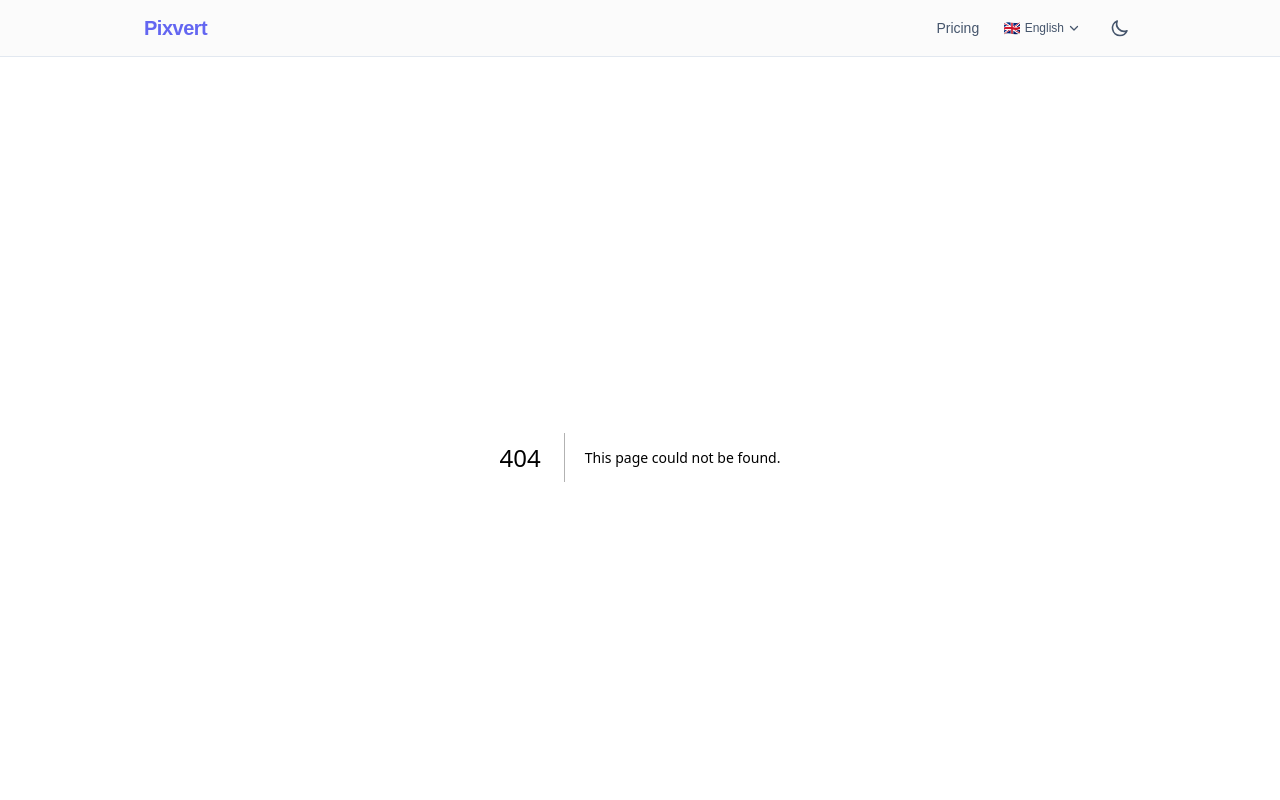
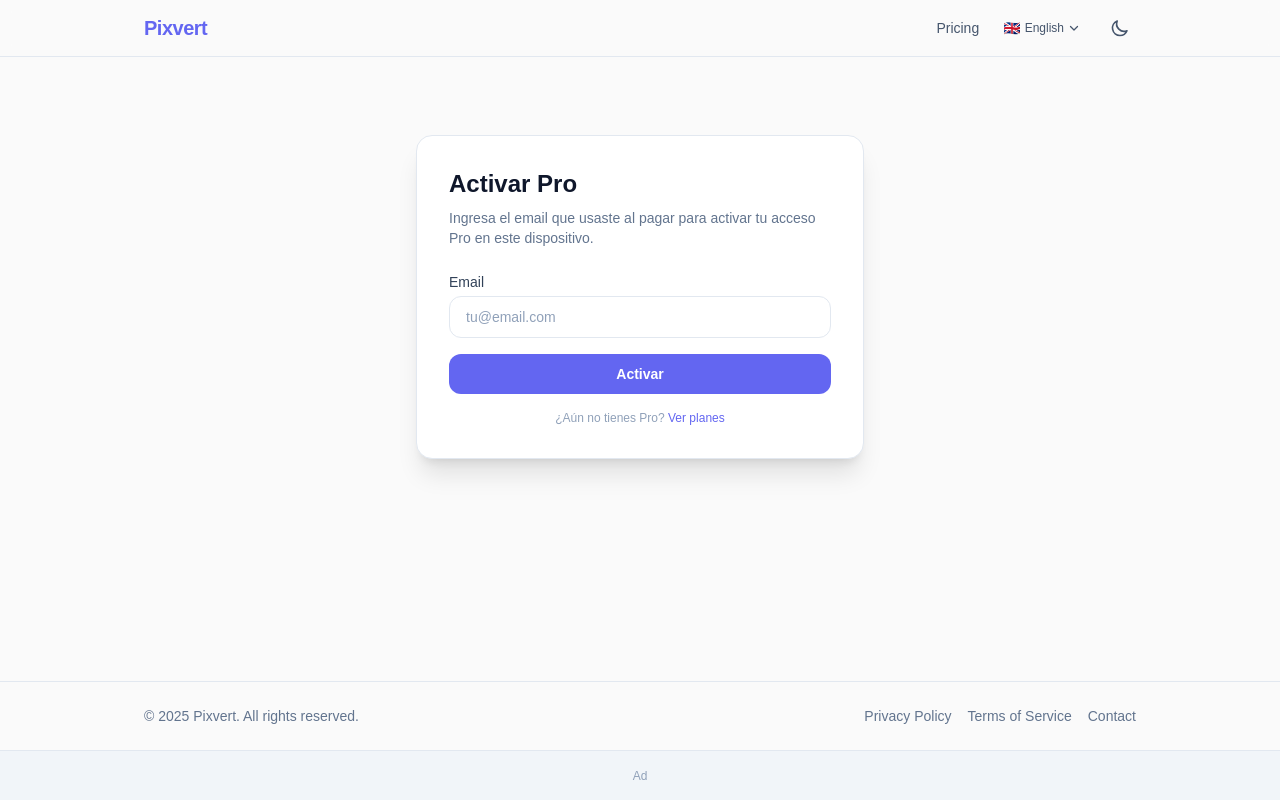
Before and after one commit to IvanErtel/pixvert, a Next.js app: page /activate in a window 1280 px wide. Before the commit this address had no page. Shown: the top 800 px of the page. Built offline with nearby package versions, Linux system fonts and the light colour scheme.

Commit message:
Add /activate page with owner PIN protection

```diff
--- /dev/null
+++ b/app/activate/page.tsx
@@ -0,0 +1,108 @@
+'use client';
+
+import { useState } from 'react';
+import { useSubscription } from '@/lib/subscription';
+import { useRouter } from 'next/navigation';
+
+export default function ActivatePage() {
+  const { activate } = useSubscription();
+  const router = useRouter();
+  const [email, setEmail] = useState('');
+  const [pin, setPin] = useState('');
+  const [showPin, setShowPin] = useState(false);
+  const [loading, setLoading] = useState(false);
+  const [error, setError] = useState('');
+
+  const handleSubmit = async (e: React.FormEvent) => {
+    e.preventDefault();
+    setLoading(true);
+    setError('');
+
+    const res = await fetch('/api/activate', {
+      method: 'POST',
+      headers: { 'Content-Type': 'application/json' },
+      body: JSON.stringify({ email: email.trim(), pin: showPin ? pin : undefined }),
+    });
+    const data = await res.json();
+    setLoading(false);
+
+    if (data.success) {
+      activate(email.trim());
+      router.push('/');
+    } else if (data.pin_required) {
+      setShowPin(true);
+      setError('');
+    } else if (data.error === 'invalid_pin') {
+      setError('PIN incorrecto.');
+    } else if (data.error === 'no_subscription') {
+      setError('No encontramos una suscripción activa para ese email. Usa el email con el que pagaste.');
+    } else {
+      setError('Algo salió mal. Inténtalo de nuevo.');
+    }
+  };
+
+  return (
+    <div className="min-h-[60vh] flex items-center justify-center px-4">
+      <div className="w-full max-w-md">
+        <div className="bg-white dark:bg-slate-900 rounded-2xl border border-slate-200 dark:border-slate-700 p-8 shadow-xl">
+          <h1 className="text-2xl font-bold text-slate-900 dark:text-white mb-2">
+            Activar Pro
+          </h1>
+          <p className="text-sm text-slate-500 dark:text-slate-400 mb-6">
+            Ingresa el email que usaste al pagar para activar tu acceso Pro en este dispositivo.
+          </p>
+
+          <form onSubmit={handleSubmit} className="flex flex-col gap-4">
+            <div>
+              <label className="block text-sm font-medium text-slate-700 dark:text-slate-300 mb-1">
+                Email
+              </label>
+              <input
+                type="email"
+                value={email}
+                onChange={(e) => setEmail(e.target.value)}
+                placeholder="tu@email.com"
+                required
+                className="w-full px-4 py-2.5 rounded-xl border border-slate-200 dark:border-slate-700 bg-white dark:bg-slate-800 text-slate-900 dark:text-white placeholder-slate-400 focus:outline-none focus:ring-2 focus:ring-[#6366F1] text-sm"
+              />
+            </div>
+
+            {showPin && (
+              <div>
+                <label className="block text-sm font-medium text-slate-700 dark:text-slate-300 mb-1">
+                  Código de acceso
+                </label>
+                <input
+                  type="password"
+                  value={pin}
+                  onChange={(e) => setPin(e.target.value)}
+                  placeholder="••••••"
+                  required
+                  autoFocus
+                  className="w-full px-4 py-2.5 rounded-xl border border-slate-200 dark:border-slate-700 bg-white dark:bg-slate-800 text-slate-900 dark:text-white placeholder-slate-400 focus:outline-none focus:ring-2 focus:ring-[#6366F1] text-sm"
+                />
+              </div>
+            )}
+
+            {error && (
+              <p className="text-sm text-red-500">{error}</p>
+            )}
+
+            <button
+              type="submit"
+              disabled={loading}
+              className="w-full py-2.5 rounded-xl font-semibold text-sm bg-[#6366F1] text-white hover:bg-indigo-600 transition-colors disabled:opacity-50 disabled:cursor-not-allowed"
+            >
+              {loading ? 'Verificando...' : 'Activar'}
+            </button>
+          </form>
+
+          <p className="text-xs text-slate-400 mt-4 text-center">
+            ¿Aún no tienes Pro?{' '}
+            <a href="/pricing" className="text-[#6366F1] hover:underline">Ver planes</a>
+          </p>
+        </div>
+      </div>
+    </div>
+  );
+}
--- /dev/null
+++ b/app/api/activate/route.ts
@@ -0,0 +1,42 @@
+import { NextRequest, NextResponse } from 'next/server';
+import { stripe } from '@/lib/stripe';
+
+export async function POST(req: NextRequest) {
+  try {
+    const { email, pin } = await req.json();
+    if (!email || typeof email !== 'string') {
+      return NextResponse.json({ success: false, error: 'invalid_email' });
+    }
+
+    const normalizedEmail = email.toLowerCase().trim();
+
+    if (normalizedEmail === process.env.OWNER_EMAIL?.toLowerCase()) {
+      if (!pin) {
+        return NextResponse.json({ success: false, pin_required: true });
+      }
+      if (pin !== process.env.OWNER_PIN) {
+        return NextResponse.json({ success: false, error: 'invalid_pin' });
+      }
+      return NextResponse.json({ success: true, plan: 'pro' });
+    }
+
+    const customers = await stripe.customers.list({ email: normalizedEmail, limit: 1 });
+    if (customers.data.length === 0) {
+      return NextResponse.json({ success: false, error: 'no_subscription' });
+    }
+
+    const subscriptions = await stripe.subscriptions.list({
+      customer: customers.data[0].id,
+      status: 'active',
+      limit: 1,
+    });
+
+    if (subscriptions.data.length === 0) {
+      return NextResponse.json({ success: false, error: 'no_subscription' });
+    }
+
+    return NextResponse.json({ success: true, plan: 'pro' });
+  } catch {
+    return NextResponse.json({ success: false, error: 'server_error' });
+  }
+}
```
Also changed, not shown: .claude/settings.local.json.
